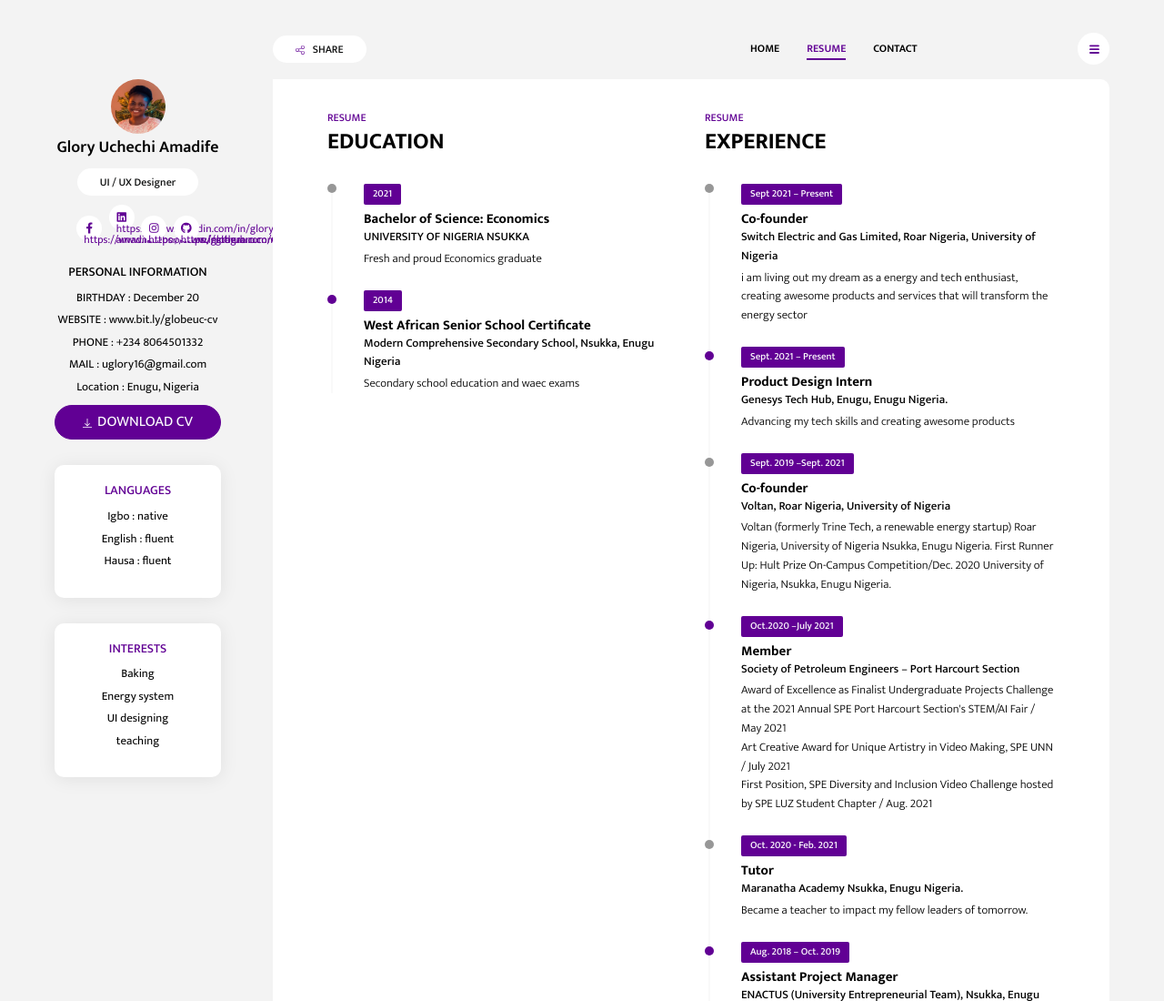
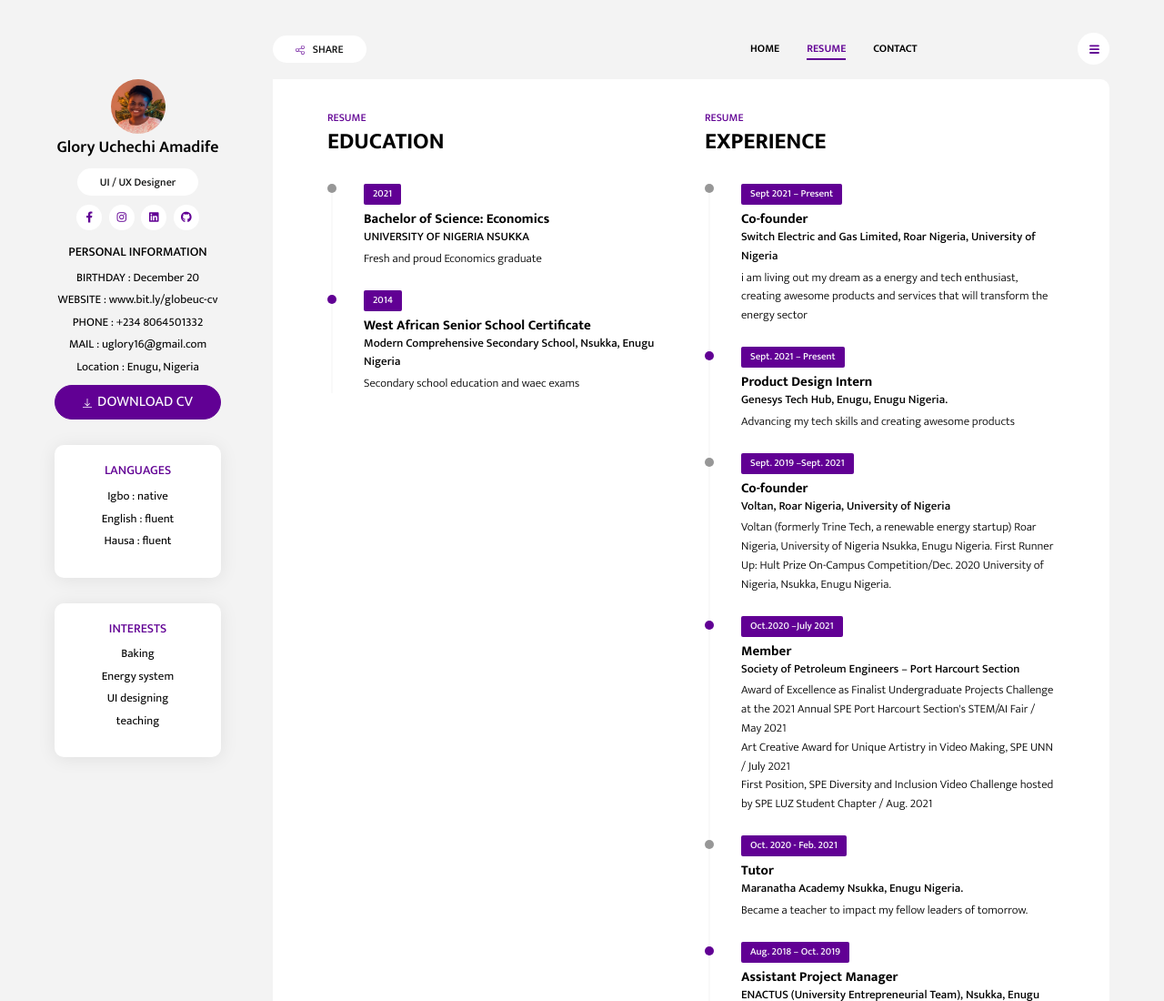
Before and after one commit to GloBeau/AMADIFE-GLORY, a website: page resume.html in a window 1280 px wide. Shown: the top 1100 px of the page at 91% size. Drawn offline with Linux system fonts and the light colour scheme.

Commit message:
Socials update 3

```diff
--- a/resume.html
+++ b/resume.html
@@ -47,10 +47,10 @@
                 <span class="badge badge-white badge-pill profile-designation">UI / UX Designer</span>
             </div>
             <nav class="social-links">
-                <a href="#!" class="social-link"><i class="fab fa-facebook-f"></i>https://www.facebook.com/globeau.uc</a>
-                <a href="#!" class="social-link"><i class="fab fa-linkedin"></i>https://www.linkedin.com/in/glory-amadife</a>
-                <a href="#!" class="social-link"><i class="fab fa-instagram"></i>https://www.instagram.com/globeau_uc</a>
-                <a href="#!" class="social-link"><i class="fab fa-github"></i>https://github.com/GloBeau</a>
+                <a href="https://www.facebook.com/globeau.uc" class="social-link"><i class="fab fa-facebook-f"></i></a>
+                <a href="https://www.instagram.com/globeau_uc" class="social-link"><i class="fab fa-instagram"></i></a>
+                <a href="https://www.linkedin.com/in/glory-amadife" class="social-link"><i class="fab fa-linkedin"></i></a>
+                <a href="https://github.com/GloBeau" class="social-link"><i class="fab fa-github"></i></a>
             </nav>
             <div class="widget">
                 <h5 class="widget-title">personal information</h5>
```
